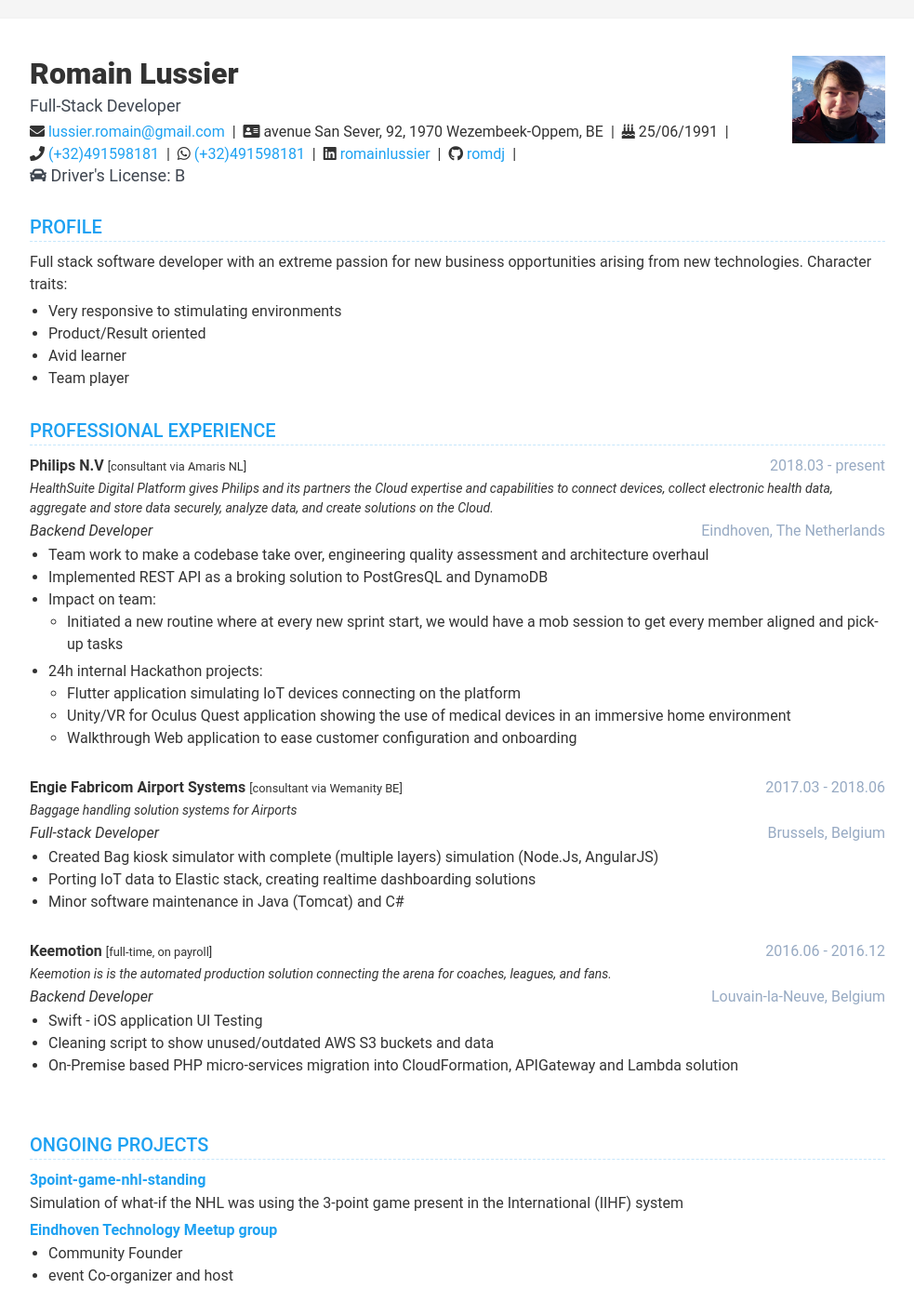
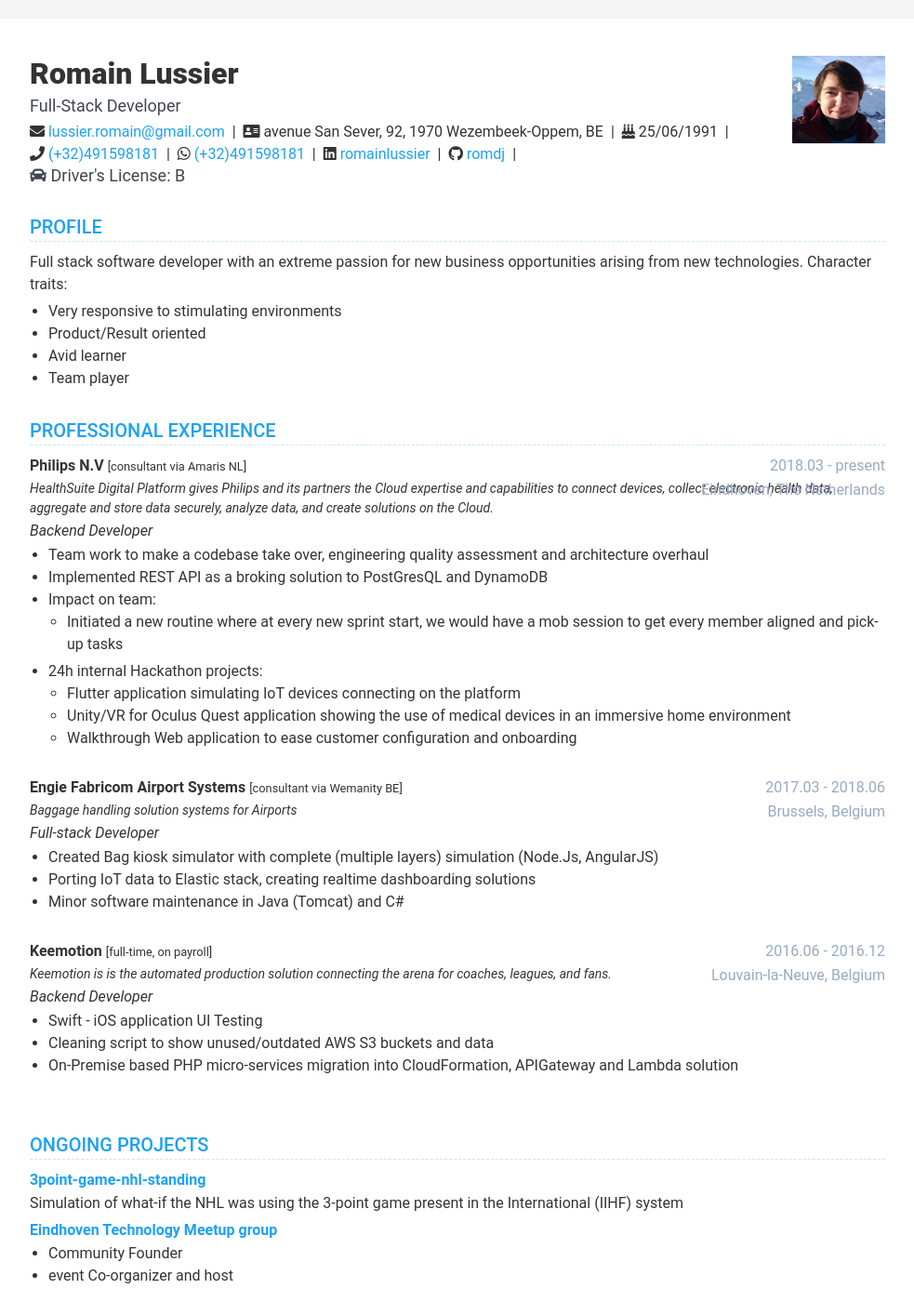
Before and after one commit to romdj/romdj.github.io, a Jekyll site: the page built from index.html, in a window 1280 px wide and 1400 px high. Shown: the whole window at 93% size, without its empty margins (148-1131 px from the left). Built offline with Jekyll 4.4.1, drawn with Linux system fonts in a browser that asks for light colours; nearby versions of some CDN libraries.

```diff
--- a/_includes/experiences.html
+++ b/_includes/experiences.html
@@ -18,11 +18,11 @@
         </div>
         <div class="upper-row">
             <div class="cdescription">{{ experience.cdescription }}</div>
-            <!-- <div class="location">{{ experience.location }}</div> -->
+            <div class="location">{{ experience.location }}</div>
         </div>
         <div class="upper-row">
             <div class="role">{{ experience.role }}</div>
-            <div class="location">{{ experience.location }}</div>
+            <!-- <div class="location">{{ experience.location }}</div> -->
         </div>
         {% if experience.details %}
         <div class="details">
```
